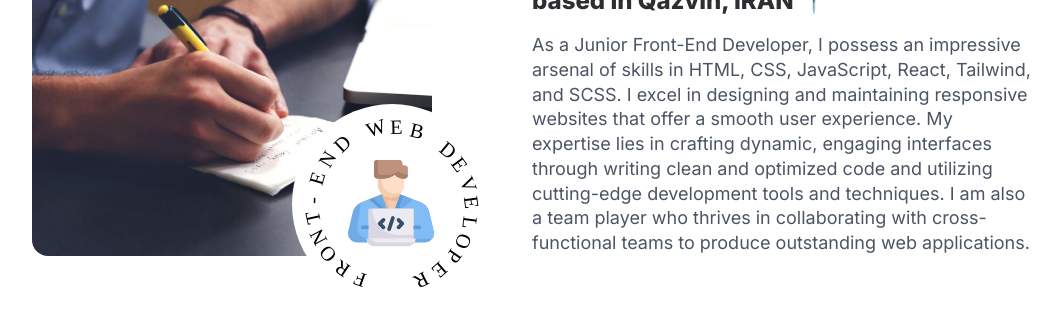
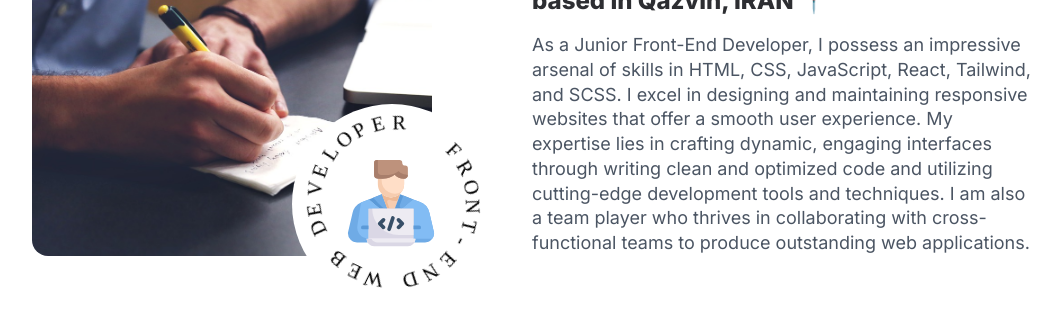
Before and after one commit to ali-reza-gh/personalweb, a Next.js app: page / in a window 1280 px wide. Shown: the part 1054-1380 px from the top of the page, without its empty margins (108-1168 px from the left). Built offline with nearby package versions, Linux system fonts and the light colour scheme.

Commit message:
about me section completed

```diff
--- a/app/component/AboutMe.jsx
+++ b/app/component/AboutMe.jsx
@@ -3,6 +3,7 @@ import React from 'react';
 import AboutMeIMG from '@/public/image/aboutme.jpg'
 import AboutMeSVG from '@/public/image/aboutsvg.svg'
 import programmer from '@/public/image/programmer.svg'
+import "@/app/styles/animation.css"
 
 
 const AboutMe = () => {
@@ -14,7 +15,7 @@ const AboutMe = () => {
                     <Image className='rounded-2xl object-cover' src={AboutMeIMG} alt='About me' width={400} height={300}/>
 
                     <span className='absolute bottom-[-3rem] right-10 bg-white rounded-full '>
-                        <Image className="transform: rotate(3.142rad);" src={AboutMeSVG} alt='text' width={200} height={200}/>
+                        <Image id='svg' className="transform: rotate(3.142rad);" src={AboutMeSVG} alt='text' width={200} height={200}/>
                         <Image className='absolute bottom-14 right-14' src={programmer} alt='svg' width={90} height={90} />
                     </span>
                 </div>
--- /dev/null
+++ b/app/styles/animation.css
@@ -0,0 +1,13 @@
+
+#svg{
+    animation: rotation 10s infinite linear;
+  }
+
+  @keyframes rotation {
+    from {
+      transform: rotate(0deg);
+    }
+    to {
+      transform: rotate(360deg);
+    }
+  }
```
